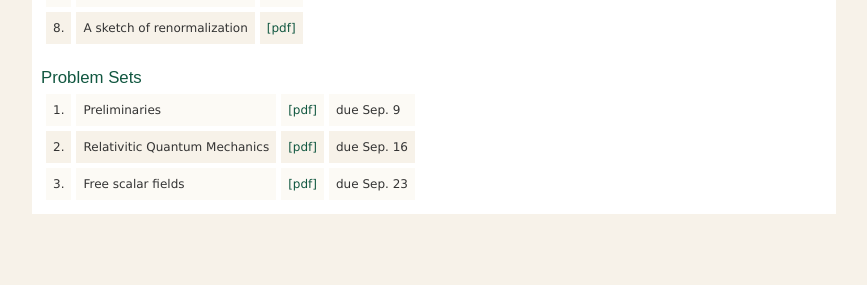
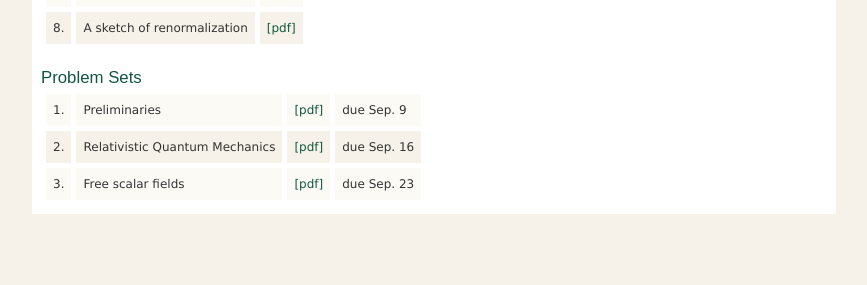
Before and after one commit to jozefdudek/personal_website, a Jekyll site: the page built from Phys721.html, in a window 1280 px wide. Shown: the part 1031-1316 px from the top of the page, without its empty margins (192-1059 px from the left). Built offline with Jekyll 4.4.1, drawn with Linux system fonts in a browser that asks for light colours.

Commit message:
fixed typo

```diff
--- a/Phys721.html
+++ b/Phys721.html
@@ -140,7 +140,7 @@ layout: default
 
       <tr class="highlights">
       <td class="highlights"> 2. </td>
-      <td class="highlights">Relativitic Quantum Mechanics</td>
+      <td class="highlights">Relativistic Quantum Mechanics</td>
       <td class="highlights">
         <a href="https://wm1693.box.com/s/evoiditq50wpmal2k5eyr41g21k9q8rx">[pdf]</a>
       </td>
```
